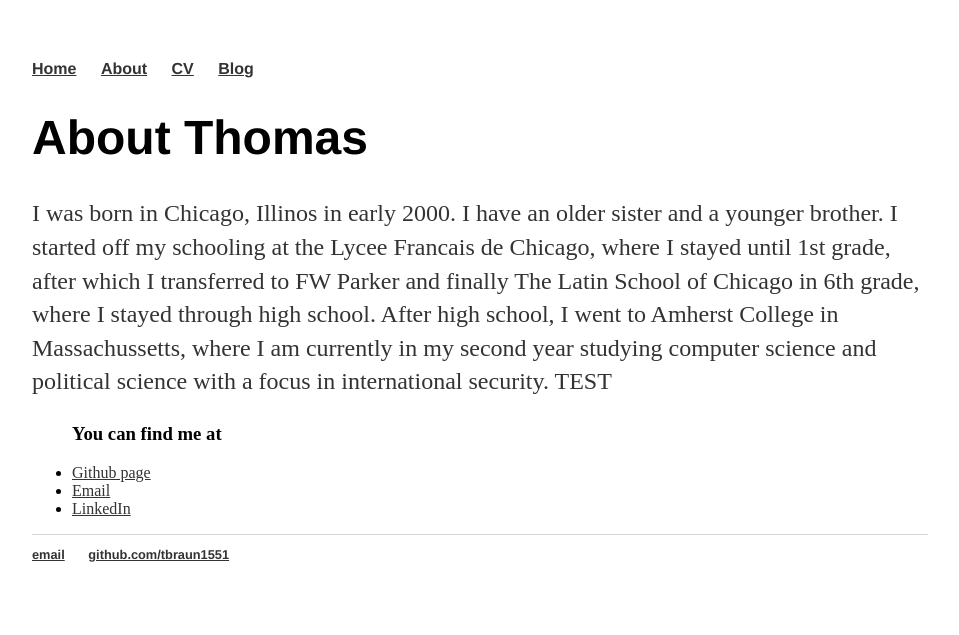
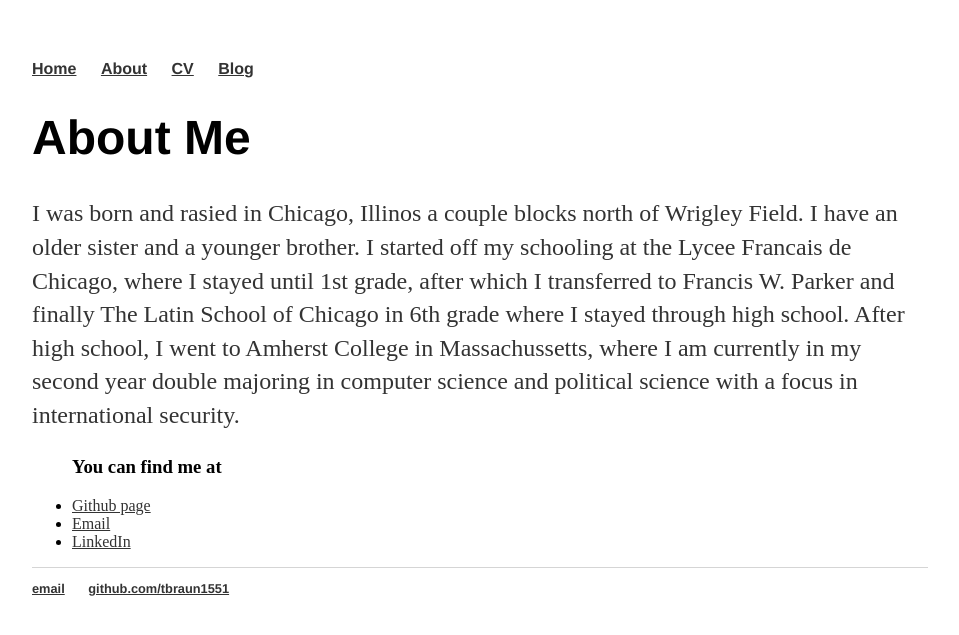
Before and after one commit to tbraun1551/tbraun1551.github.io, a Jekyll site: the page built from about/index.html, in a window 1280 px wide. Shown: the top 635 px of the page, without its empty margins (160-1119 px from the left). Built offline with Jekyll 4.4.1, drawn with Linux system fonts in a browser that asks for light colours.

Commit message:
Updated fixing typos and content

```diff
--- a/about/index.html
+++ b/about/index.html
@@ -4,8 +4,8 @@
 ---
 
 		<div class="about">
-			<h1>About Thomas</h1>
-			<p>I was born in Chicago, Illinos in early 2000. I have an older sister and a younger brother. I started off my schooling at the Lycee Francais de Chicago, where I stayed until 1st grade, after which I transferred to FW Parker and finally The Latin School of Chicago in 6th grade, where I stayed through high school. After high school, I went to Amherst College in Massachussetts, where I am currently in my second year studying computer science and political science with a focus in international security. TEST</p>
+			<h1>About Me</h1>
+			<p>I was born and rasied in Chicago, Illinos a couple blocks north of Wrigley Field. I have an older sister and a younger brother. I started off my schooling at the Lycee Francais de Chicago, where I stayed until 1st grade, after which I transferred to Francis W. Parker and finally The Latin School of Chicago in 6th grade where I stayed through high school. After high school, I went to Amherst College in Massachussetts, where I am currently in my second year double majoring in computer science and political science with a focus in international security.</p>
 
 			<ul class="Contacts">
 				<h3>You can find me at</h3>
--- a/index.html
+++ b/index.html
@@ -3,7 +3,7 @@
 title: Thomas Braun
 ---
 <div class="blurb">
-	<h1>Hi, I'm Thomas Braun. Welcome to my website.</h1>
+	<h1>Hi, My name is Thomas Braun. Welcome to my website.</h1>
 	<h2>Here is a little information about myself:</h2>
 	<p>I am currently a second year student at Amherst College in Massachussetts. I am double majoring in Computer Science and Political Science with a focus on International Security. I was born and raised in Chicago, Illinois</p>
 	<p>To read more about me, click <a href="/about">here.</a></p>
```
